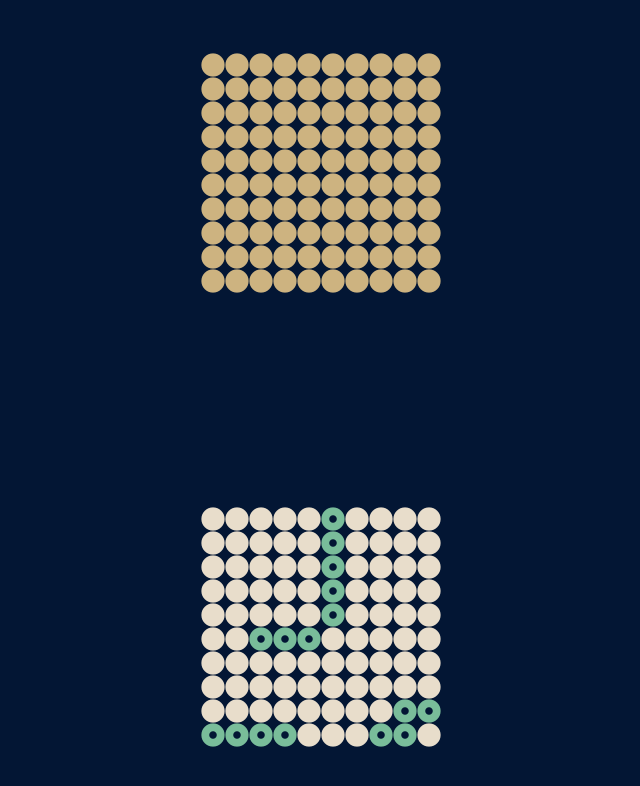
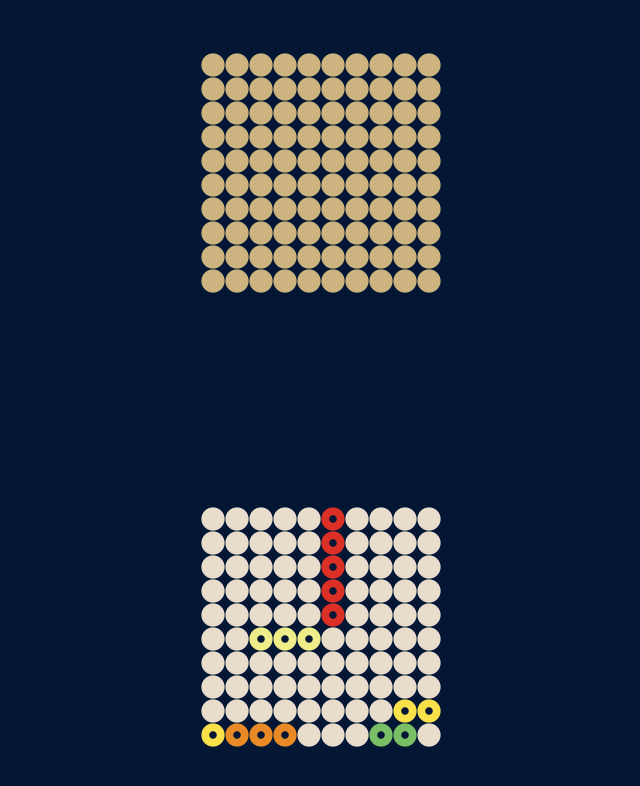
Before and after one commit to heyapricot/battleship.js, a website built with webpack: page index.html in a window 1280 px wide. Shown: the whole page, without its empty margins (319-959 px from the left). Built offline with nearby package versions, Linux system fonts and the light colour scheme.

Commit message:
Created method renderShip that iterates through a locationObject properties whick are the ship type and an array of coordinates. The cells that contain a ship are assigned a class with the sip type. Ships display different colors based on the type

```diff
--- a/src/scenes/Main/index.js
+++ b/src/scenes/Main/index.js
@@ -13,12 +13,16 @@ const Main = (() => {
   const column = HTMLElem('div', ['col', 'd-flex', 'flex-column', 'justify-content-around'], row.node);
   [TopDisplay, Menu, BottomDisplay].forEach(display => column.node.appendChild(display.node));
   const board = Gameboard();
+
+  const renderShips = (locationsObj) => {
+    for (const key in locationsObj) {
+      if (Object.prototype.hasOwnProperty.call(locationsObj, key)) {
+        locationsObj[key].forEach(coordinate => BottomDisplay.grid.getCell(coordinate).setCSS(['fas', 'fa-dot-circle', key]));
+      }
+    }
+  }
   board.randomPlacement();
-  Object.values(board.getLocations()).forEach((coordinateArray) => {
-    coordinateArray.forEach((coordinate) => {
-      BottomDisplay.grid.getCell(coordinate).setCSS(['fas', 'fa-dot-circle', 'ship']);
-    });
-  });
+  renderShips(board.getLocations());
 })();
 
 
--- a/src/scenes/Main/style.scss
+++ b/src/scenes/Main/style.scss
@@ -14,8 +14,24 @@
   color: #E8DDCB;
 }
 
-.ship {
-  color: #79BD9A;
+.carrier {
+  color: #DB3026;
+}
+
+.battleship {
+  color:#E88A25;
+}
+
+.cruiser {
+  color: #F9E14B;
+}
+
+.submarine {
+  color: #EFED89;
+}
+
+.destroyer {
+  color: #7ABF66;
 }
 
 .target {
```
